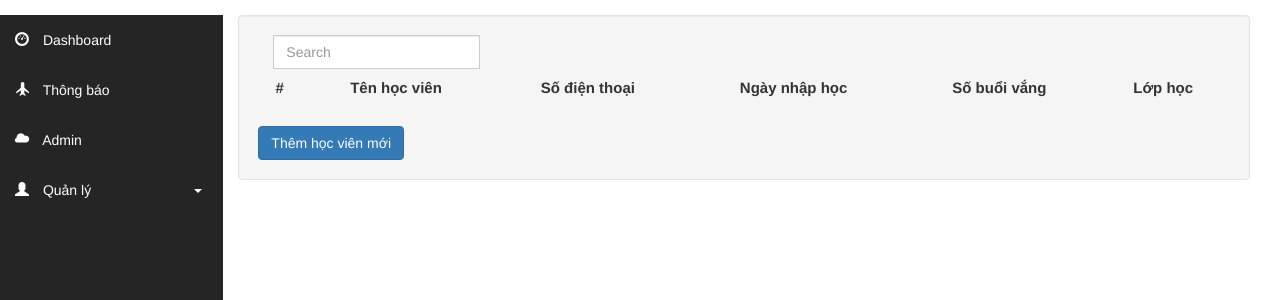
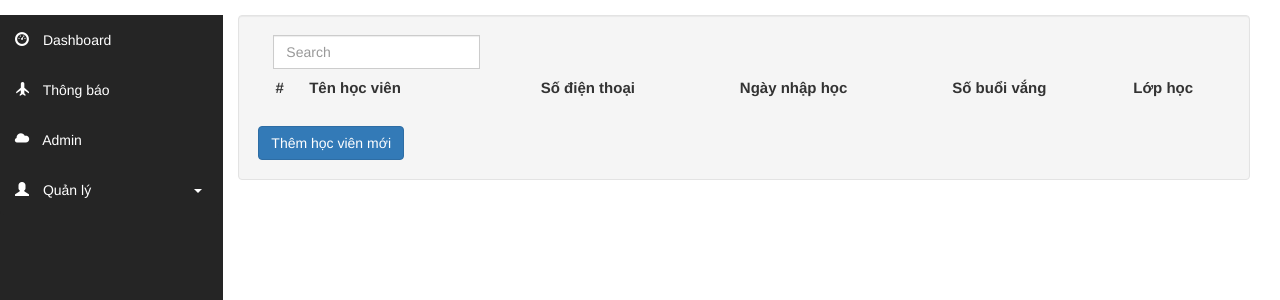
Before and after one commit to MrVu/School-Management, a Flask app: page /admin/students in a window 1280 px wide. Shown: the part 51-351 px from the top of the page. Run offline with Flask 2, Linux system fonts and the light colour scheme; the visitor is signed in with stand-in values (Sample User, id 1); data comes from the database, SQL or seed files in the repository; data that the repository does not hold is empty; some libraries are stand-ins or nearby versions.

Commit message:
change html

```diff
--- a/app/static/css/styles.css
+++ b/app/static/css/styles.css
@@ -554,4 +554,7 @@ padding-right: 40px;
 td, th {
 text-align:center;
 }
+.text-left{
+text-align:left !important;
+}
 /* end Custom */
--- a/app/templates/admin/students.html
+++ b/app/templates/admin/students.html
@@ -13,7 +13,7 @@
         <thead class="thead-dark">
         <tr>
             <th scope="col">#</th>
-            <th scope="col">Tên học viên</th>
+            <th scope="col" class="text-left">Tên học viên</th>
             <th scope="col">Số điện thoại</th>
             <th scope="col">Ngày nhập học</th>
             <th scope="col">Số buổi vắng</th>
@@ -24,7 +24,7 @@
         {% for student in students %}
         <tr>
             <th scope="row">{{student.id}}</th>
-            <td>{{student.name}}</td>
+            <td class="text-left">{{student.name}}</td>
             <td>{{student.phone_number}}</td>
             <td>{{student.pay_day }}</td>
             <td>{{ Attendance.query.filter(Attendance.student_id == student.id, Attendance.absent==True).count() }}</td>
```
